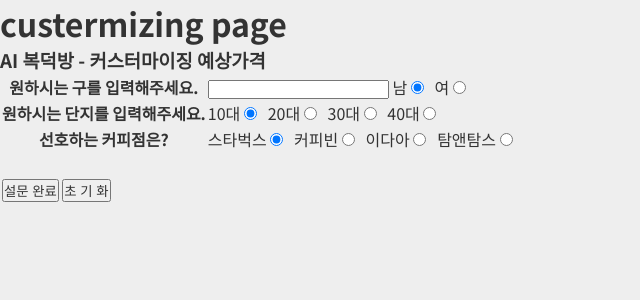
After one commit to WonHyeong-Kim/AI_REAL_ESTATE_AGENCY, a Django app: template ai_real_estate_agency/predictapp/templates/user_predict.html in a window 1280 px wide. The commit adds this page. Shown: the top 300 px of the page, without its empty margins (0-640 px from the left). Run offline with Django 3.2, Linux system fonts and the light colour scheme; the template is opened without the code that fills it, so the values that code supplies are empty; some libraries are stand-ins or nearby versions.

Commit message:
21210415

```diff
--- /dev/null
+++ b/ai_real_estate_agency/predictapp/templates/user_predict.html
@@ -0,0 +1,149 @@
+<!DOCTYPE html>
+<html>
+<head>
+	<meta charset="UTF-8">
+	<title>AI 복덕방 - 커스터마이징 예상가격</title>
+
+	<!-- cross browsing 방지 -->
+	<meta name='viewport' content='width=device-width, initial-scale=1.0, maximum-scale=1.2, minimum-scale=0.8'>
+	<meta http-equiv="X-UA-Compatible" content="IE=edge">
+
+	<!-- css -->
+	<link href='/static/css/basic.css' rel='stylesheet'>
+	<style>
+	</style>
+
+	<!-- font -->
+	<link rel="stylesheet" href="https://use.fontawesome.com/releases/v5.8.1/css/all.css" integrity="sha384-50oBUHEmvpQ+1lW4y57PTFmhCaXp0ML5d60M1M7uH2+nqUivzIebhndOJK28anvf" crossorigin="anonymous">
+
+	<!-- java script -->
+	<script src='/static/js/jquery-1.12.4.min.js'></script>
+	<script src='/static/js/main.js'></script>
+	<script src='/static/js/prefixfree.dynamic-dom.js'></script>
+
+	<!-- ajax -->
+	<script src="http://code.jquery.com/jquery-latest.js"></script>
+	<script type="text/javascript">		//페이지가 로딩이 되면
+	$(document).ready(function(){
+		//alert("aaa")
+		$('#btn1').click(function(){	//한번만 실행하는 함수
+			//alert("1");
+			let msg = $("#txtMsg").val();
+			//alert(msg);
+			$("#showData").empty();
+
+			$.ajax({
+				url:'startajax',
+				type:'get',
+				data:{'msg':msg},		// startajax?msg='홍길동'
+				dataType:'json',
+				success: function(data){
+					//alert(data);		// json으로 넘어오면 object
+					let str = "";
+					for(let k in data){
+						str = k + '<br>' + data[k];			// k = key, data[k] = 홍길동
+					}
+					str += "<br><b>"+data['key']+"</b>"
+
+					$("#showData").html(str);
+				},
+				error: function(){
+					$("#showData").text("에러");
+				}
+			});
+
+
+		});
+
+		$('#btn2').click(function(){
+			//alert("2");
+			//$("#showData2").text("<i>1</i>")	// text는 html명령어를 인식하지 못한다.
+			//$("#showData2").html("<i>1</i>")
+			$.ajax({
+				url:'goajax',
+				type:'get',
+				dataType:'json',
+				success: function(data){
+					//alert(data);		// json으로 넘어오면 object
+					let str = '';
+					$.each(data,function(ind, entry){		//반복문 each
+						str += entry['irum']+','+entry['nai'] + '<br>';
+					});
+					$("#showData2").html(str);
+				},
+				error: function(){
+					$("#showData2").text("에러");
+				}
+			});
+		});
+
+	});
+
+	</script>
+</head>
+<body>
+<h1>custermizing page</h1>
+
+<h3>AI 복덕방 - 커스터마이징 예상가격</h3>
+
+<form action="/coffee/surveyprocess/" method='post'>{% csrf_token%}
+	<table>
+		<tr>
+			<th>원하시는 구를 입력해주세요.</th>
+			<td>
+				<input type="search">
+				<label for='genM'>남</label>
+				<input type="radio" id='genM' name='gender' value='남' checked='checked'>
+				&nbsp;
+				<label for='genF'>여</label>
+				<input type="radio" id='genF' name='gender' value='여'>
+			</td>
+		</tr>
+		<tr>
+			<th>원하시는 단지를 입력해주세요.</th>
+			<td>
+				<label for='age10'>10대</label>
+				<input type="radio" id='age10' name='age' value='10' checked='checked'>
+				&nbsp;
+				<label for='age20'>20대</label>
+				<input type="radio" id='age20' name='age' value='20'>
+				&nbsp;
+				<label for='age30'>30대</label>
+				<input type="radio" id='age30' name='age' value='30'>
+				&nbsp;
+				<label for='age40'>40대</label>
+				<input type="radio" id='age40' name='age' value='40'>
+				&nbsp;
+			</td>
+		</tr>
+		<tr>
+			<th>선호하는 커피점은?</th>
+			<td>
+				<label for='starbucks'>스타벅스</label>
+				<input type="radio" id='starbucks' name='co_survey' value='스타벅스' checked='checked'>
+				&nbsp;
+				<label for='coffeebean'>커피빈</label>
+				<input type="radio" id='coffeebean' name='co_survey' value='커피빈'>
+				&nbsp;
+				<label for='ediya'>이다아</label>
+				<input type="radio" id='ediya' name='co_survey' value='이디아'>
+				&nbsp;
+				<label for='tomntoms'>탐앤탐스</label>
+				<input type="radio" id='tomntoms' name='co_survey' value='탐앤탐스'>
+				&nbsp;
+			</td>
+		</tr>
+		<tr>
+			<td corspan='2'>
+				<br>
+				<input type='submit' value='설문 완료'>
+				<input type='reset' value='초 기 화'>
+			</td>
+		</tr>
+	</table>
+</form>
+
+
+
+</body>
+</html>
```
Also changed, not shown: ai_real_estate_agency/predictapp/templates/model.html (+29 -4 lines), modeling/tensorflow.py (+36 -13 lines), ai_real_estate_agency/predictapp/static/model/randomregfinal.PNG (added).
